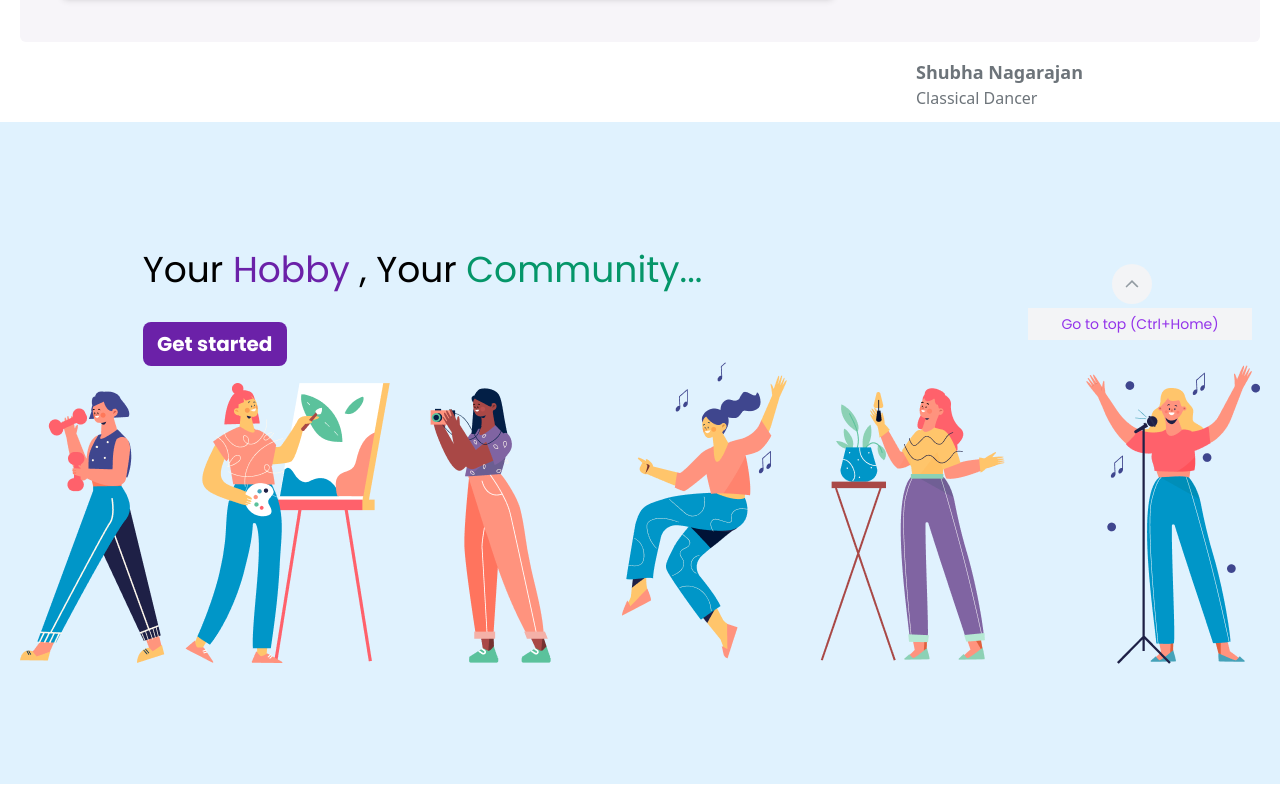
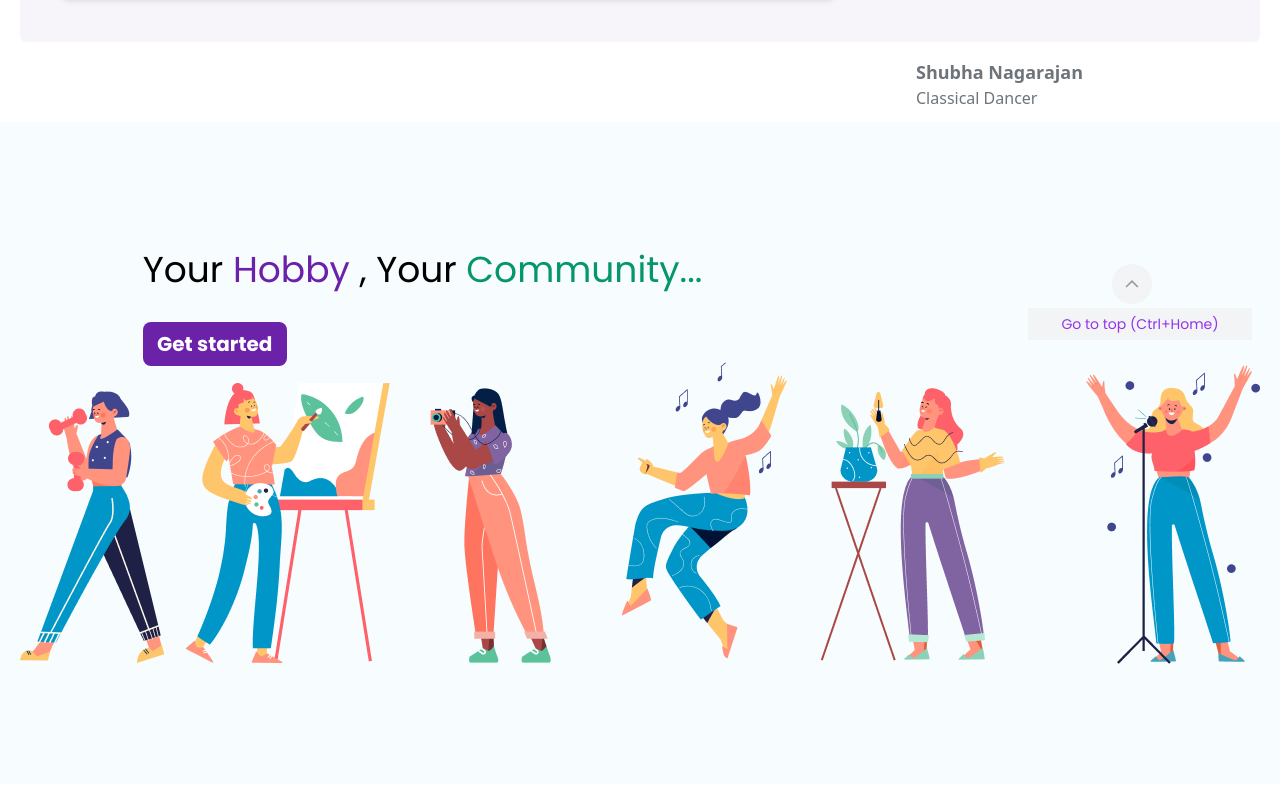
Before and after one commit to AmanJaiswal2001/FIGMA, a React (Vite) app in the folder Frontend/: page /two in a window 1280 px wide. Shown: the part 2452-3240 px from the top of the page. Built offline with nearby package versions, Linux system fonts and the light colour scheme.

Commit message:
update code

```diff
--- a/Frontend/src/Components/section/Section.jsx
+++ b/Frontend/src/Components/section/Section.jsx
@@ -17,7 +17,7 @@ const Section = () => {
 
 
     <>
-    <div className='md:w-full w-screen h-64 bg-sky-100 md:h-[662px] absolute mt-20'>
+    <div className='md:w-full w-screen h-64 bg-[#F7FDFF] md:h-[662px] absolute mt-20'>
 <div className='flex justify-around mt-10 ml-5 md:mt-32 md:-ml-12'>
 <div className='md:w-[565px] md:h-14 w-72 h-7'>
    <p className='font-poppins md:text-4xl text-[18px] leading-7'>Your <span className='font-poppins md:text-4xl text-[18px] leading-7 text-purple-800'>Hobby</span> , Your  <span className=' text-emerald-600 font-poppins md:text-4xl text-[18px] leading-7'>Community...</span> </p>
```
